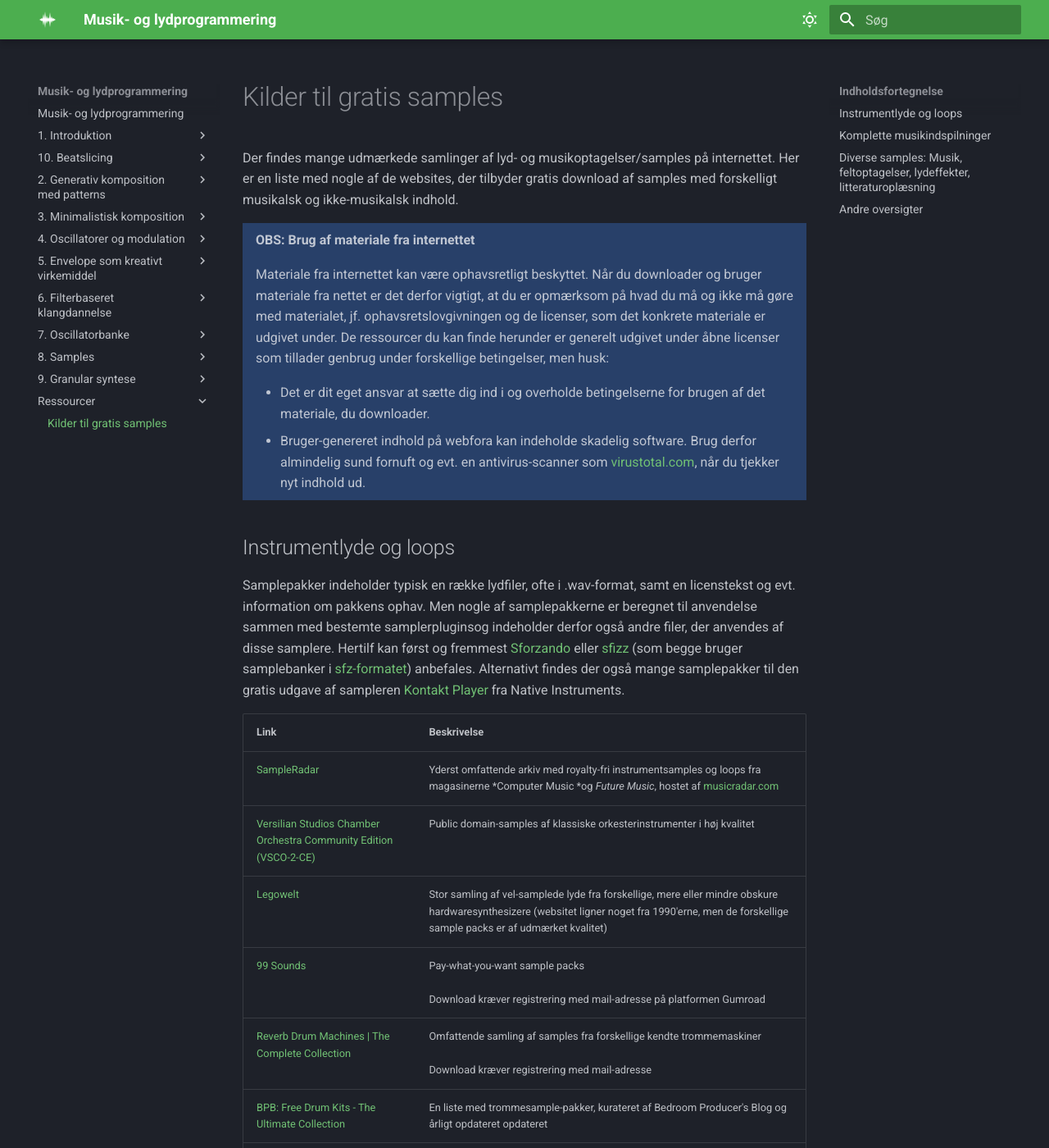
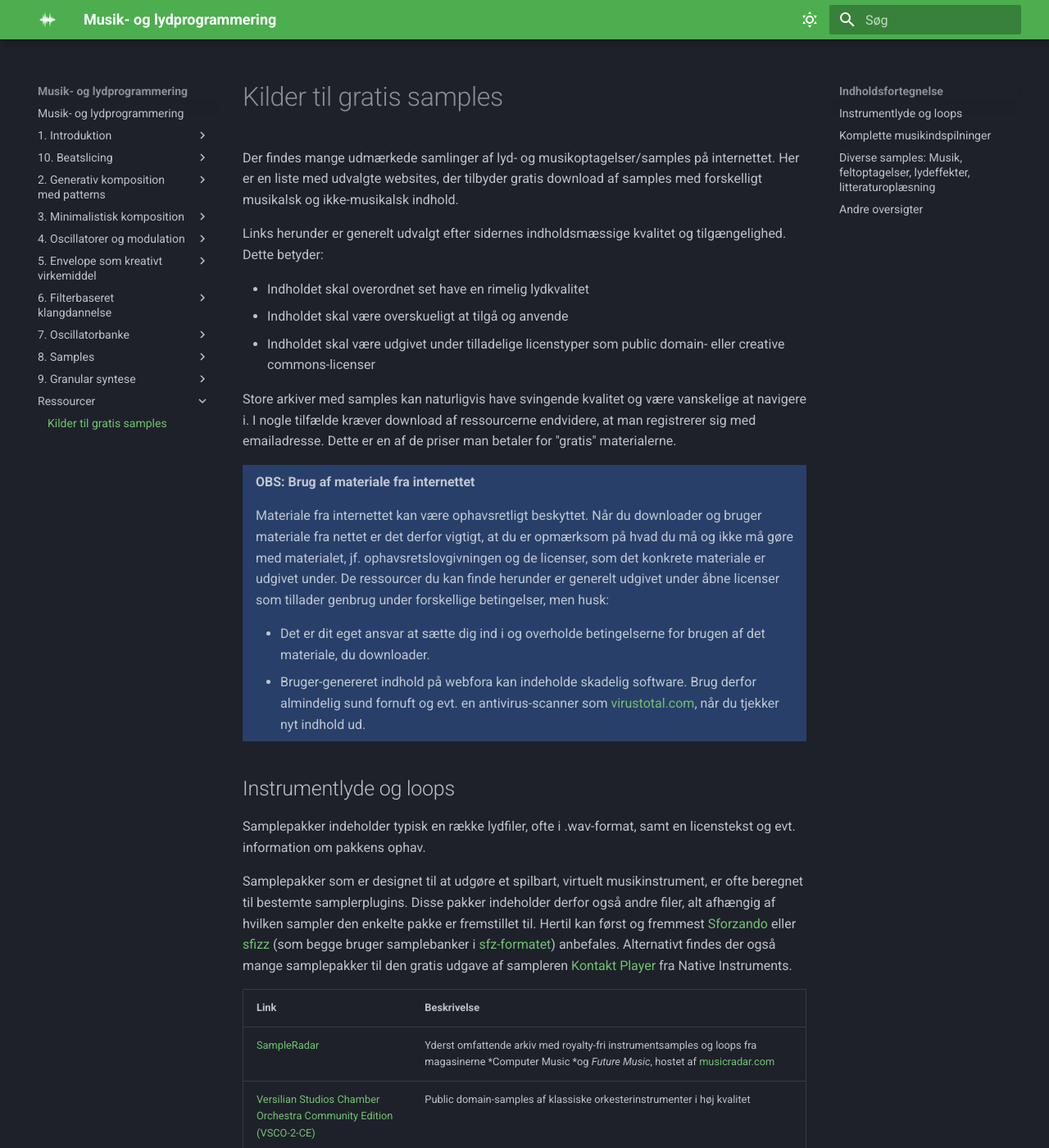
Before and after one commit to sparkletop/sparkletop.github.io, an MkDocs documentation site: the page built from docs/Ressourcer/gratis-samples.md, in a window 1280 px wide and 1400 px high. Shown: the whole window at 82% size. Built offline with MkDocs 1.6.1 and Material for MkDocs 9.7.7, drawn with Linux system fonts in a browser that asks for light colours; some of the changed text lies outside the part shown.

Commit message:
add list of criteria at the top

```diff
--- a/docs/Ressourcer/gratis-samples.md
+++ b/docs/Ressourcer/gratis-samples.md
@@ -1,9 +1,17 @@
 # Kilder til gratis samples
 
 Der findes mange udmærkede samlinger af lyd- og musikoptagelser/samples
-på internettet. Her er en liste med nogle af de websites, der tilbyder
+på internettet. Her er en liste med udvalgte websites, der tilbyder
 gratis download af samples med forskelligt musikalsk og ikke-musikalsk
 indhold.
+
+Links herunder er generelt udvalgt efter sidernes indholdsmæssige kvalitet og tilgængelighed. Dette betyder:
+
+- Indholdet skal overordnet set have en rimelig lydkvalitet
+- Indholdet skal være overskueligt at tilgå og anvende
+- Indholdet skal være udgivet under tilladelige licenstyper som public domain- eller creative commons-licenser
+
+Store arkiver med samples kan naturligvis have svingende kvalitet og være vanskelige at navigere i. I nogle tilfælde kræver download af ressourcerne endvidere, at man registrerer sig med emailadresse. Dette er en af de priser man betaler for "gratis" materialerne.
 
 {==
 
@@ -18,18 +26,21 @@ Materiale fra internettet kan være ophavsretligt beskyttet. Når du downloader
 
 ## Instrumentlyde og loops
 
-Samplepakker indeholder typisk en række lydfiler, ofte i .wav-format, samt en licenstekst og evt. information om pakkens ophav. Men nogle af samplepakkerne er beregnet til anvendelse sammen med bestemte samplerpluginsog indeholder derfor også andre filer, der anvendes af disse samplere. Hertilf kan først og fremmest [Sforzando](https://www.plogue.com/products/sforzando.html) eller [sfizz](https://sfz.tools/sfizz/) (som begge bruger samplebanker i [sfz-formatet](https://sfzformat.com/)) anbefales. Alternativt findes der også mange samplepakker til den gratis udgave af sampleren [Kontakt Player](https://www.native-instruments.com/en/products/komplete/samplers/kontakt-7-player/free-download/) fra Native Instruments.
+Samplepakker indeholder typisk en række lydfiler, ofte i .wav-format, samt en licenstekst og evt. information om pakkens ophav.
+
+Samplepakker som er designet til at udgøre et spilbart, virtuelt musikinstrument, er ofte beregnet til bestemte samplerplugins. Disse pakker indeholder derfor også andre filer, alt afhængig af hvilken sampler den enkelte pakke er fremstillet til. Hertil kan først og fremmest [Sforzando](https://www.plogue.com/products/sforzando.html) eller [sfizz](https://sfz.tools/sfizz/) (som begge bruger samplebanker i [sfz-formatet](https://sfzformat.com/)) anbefales. Alternativt findes der også mange samplepakker til den gratis udgave af sampleren [Kontakt Player](https://www.native-instruments.com/en/products/komplete/samplers/kontakt-7-player/free-download/) fra Native Instruments.
 
 | Link | Beskrivelse |
 | --- | --- |
 | [SampleRadar](https://www.musicradar.com/news/tech/free-music-samples-royalty-free-loops-hits-and-multis-to-download) | Yderst omfattende arkiv med royalty-fri instrumentsamples og loops fra magasinerne *Computer Music *og *Future Music*, hostet af [musicradar.com](https://www.musicradar.com/) |
 | [Versilian Studios Chamber Orchestra Community Edition (VSCO-2-CE)](https://vis.versilstudios.com/vsco-community.html#versions) | Public domain-samples af klassiske orkesterinstrumenter  i høj kvalitet |
-| [Legowelt](http://legowelt.org/samples/) | Stor samling af vel-samplede lyde fra forskellige, mere eller mindre obskure hardwaresynthesizere (websitet ligner noget fra 1990'erne, men de forskellige sample packs er af udmærket kvalitet) |
-| [99 Sounds](https://99sounds.org/) | Pay-what-you-want sample packs<br /><br />Download kræver registrering med mail-adresse på platformen Gumroad |
+| [Legowelt](http://legowelt.org/samples/) | Stor samling af vel-samplede lyde fra forskellige, mere eller mindre obskure hardwaresynthesizere (websitets design er som taget ud af 1990'erne, men de forskellige sample packs er af udmærket kvalitet) |
+| [99 Sounds](https://99sounds.org/) | Pay-what-you-want sample packs, bl.a. mange velsamplede trommelyde<br /><br />Download kræver registrering med mail-adresse på platformen Gumroad |
 | [Reverb Drum Machines \| The Complete Collection](https://reverb.com/software/samples-and-loops/reverb/3514-reverb-drum-machines-the-complete-collection) | Omfattende samling af samples fra forskellige kendte trommemaskiner<br /><br />Download kræver registrering med mail-adresse |
 | [BPB: Free Drum Kits - The Ultimate Collection](https://bedroomproducersblog.com/2021/07/02/free-drum-kits/) | En liste med trommesample-pakker, kurateret af Bedroom Producer's Blog og årligt opdateret opdateret |
 | [BPB: Free Piano Samples! (Acoustic, Electric & Toy Pianos](https://bedroomproducersblog.com/2010/07/01/free-sample-shootout-3-acoustic-electric-and-toy-pianos/) | En liste med klaversample-pakker, kurateret af Bedroom Producer's Blog |
 | [BPB: Free Guitar Samples](https://bedroomproducersblog.com/2020/02/19/free-guitar-samples/) | En liste med guitarsample-pakker, kurateret af Bedroom Producer's Blog |
+| [sfz instruments](https://sfzinstruments.github.io/) | En oversigt over mange forskellige virtuelle instrumenter i sfz-format, de fleste gratis |
 
 ## Komplette musikindspilninger
 
@@ -55,6 +66,8 @@ Samplepakker indeholder typisk en række lydfiler, ofte i .wav-format, samt en l
 
 ## Andre oversigter
 
+Disse sites er metaoversigter, der minder om denne liste.
+
 | Link | Beskrivelse |
 | --- | --- |
 | [Bedroom Producers Blog](https://bedroomproducersblog.com/free-samples/) | Oversigt over en lang række kilder til gratis instrument- og loopsamples |
```
